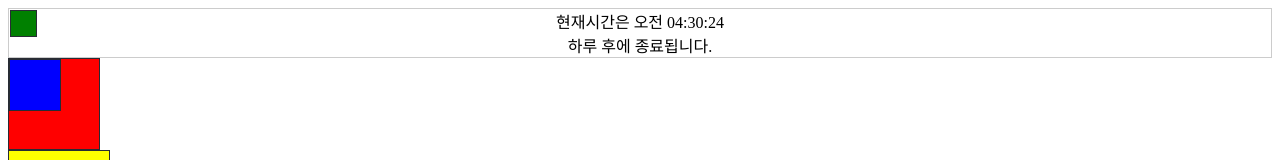
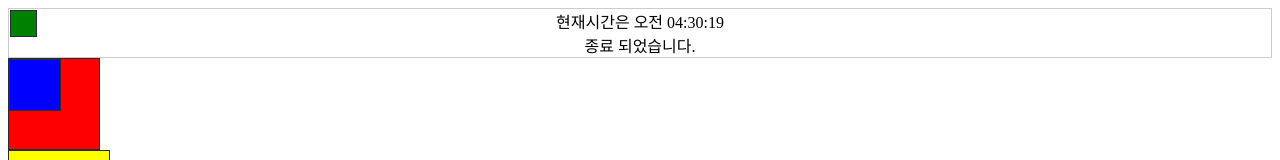
Before and after one commit to mansak9/react, a React (Create React App) app: page / in a window 1280 px wide. Shown: the top 160 px of the page. Built offline with nearby package versions, Linux system fonts and the light colour scheme.

Commit message:
no message

```diff
--- a/src/App.js
+++ b/src/App.js
@@ -48,6 +48,10 @@ class App extends Component {
     }, 10000);
   }
 
+  handleExpireTimer(arg) {
+    console.log("타이머 종료", arg);
+  }
+
   render() {
     return (
       <div className="App">
@@ -55,7 +59,10 @@ class App extends Component {
         {/*<TodoList title={"강의 목표"} items={this.state.data} />*/}
         {/*)}*/}
 
-        <Timer expireDate={"2019-01-30T18:00:00+09:00"} />
+        <Timer
+          expireDate={"2019-01-29T12:40:00+09:00"}
+          onExpired={this.handleExpireTimer}
+        />
       </div>
     );
   }
--- a/src/componets/Timer.jsx
+++ b/src/componets/Timer.jsx
@@ -1,38 +1,78 @@
-import React from 'react';
-import './Timer.css';
-import moment from 'moment';
-import 'moment/locale/ko';
+import React from "react";
+import "./Timer.css";
+import moment from "moment";
+import "moment/locale/ko";
 
-moment.locale('ko')
+moment.locale("ko");
 
-class Timer extends React.Component{
-
-  constructor(props){
-    super(props)
-      this.state = {
-        mtNow : moment()
-      }
+class Timer extends React.Component {
+  constructor(props) {
+    console.log(props);
+    super(props);
+    this.state = {
+      mtNow: moment()
+    };
   }
 
+  checkExpired = () => {
+    const { expireDate } = this.props;
+    const { mtNow } = this.state;
+    const mtExpire = moment(expireDate);
+
+    const isExpire = mtExpire < mtNow;
+
+    return isExpire;
+  };
+
   componentDidMount() {
-    setInterval(() => {
-      this.setState({
-        mtNow : moment()
-      })
-    }, 1000)
+    if (!this.checkExpired()) {
+      this.nTimer = setInterval(() => {
+        this.setState({
+          mtNow: moment()
+        });
+      }, 1000);
+    }
   }
 
-  render(){
-    const {expireDate} = this.props;
-    const {mtNow} = this.state;
+  componentDidUpdate() {
+    if (this.checkExpired) {
+      clearInterval(this.nTimer);
+    }
+  }
+
+  render() {
+    const { expireDate, onExpired } = this.props;
+    const { mtNow } = this.state;
     const mtExpire = moment(expireDate);
 
-    return(
+    const isExpire = mtExpire < mtNow;
+
+    console.log(onExpired("qwe123"));
+
+    // let msg = null;
+    //
+    // if (!isExpire) {
+    //   msg = <div>{mtExpire.fromNow()}에 종료됩니다.</div>;
+    // } else {
+    //   msg = <div>강의가 종료 되었습니다.</div>;
+    // }
+
+    if (isExpire) {
+      onExpired("adadaadad");
+    }
+
+    return (
       <div className="Timer">
-        <div>{`현재시간은 ${mtNow.format('a hh:mm:ss')}`}</div>
-        <div>{`${mtExpire.fromNow()}에 종료됩니다.`}</div>
+        <div>{`현재시간은 ${mtNow.format("a hh:mm:ss")}`}</div>
+        {/*<div>{msg}</div>*/}
+
+        {isExpire ? (
+          <div>종료 되었습니다.</div>
+        ) : (
+          <div>{`${mtExpire.fromNow()}에 종료됩니다.`}</div>
+        )}
       </div>
-    )
+    );
   }
 }
 
```
